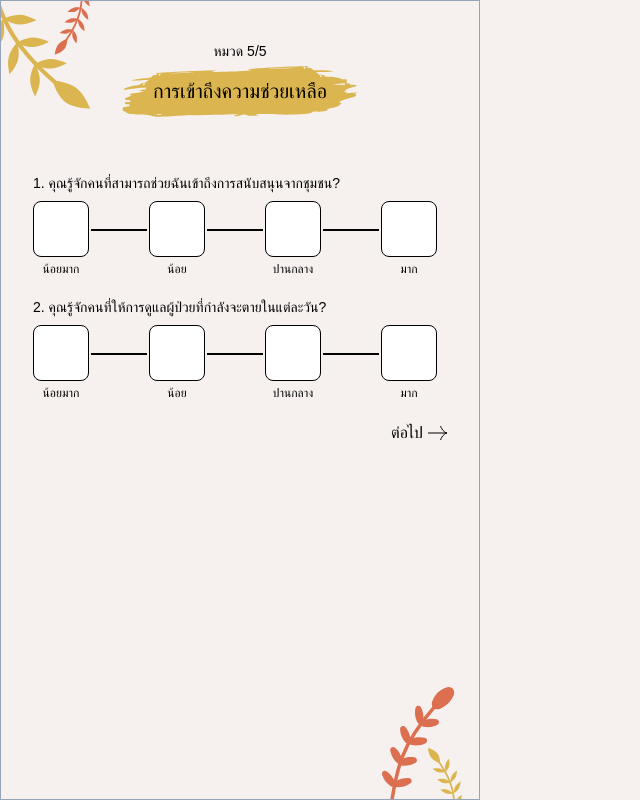
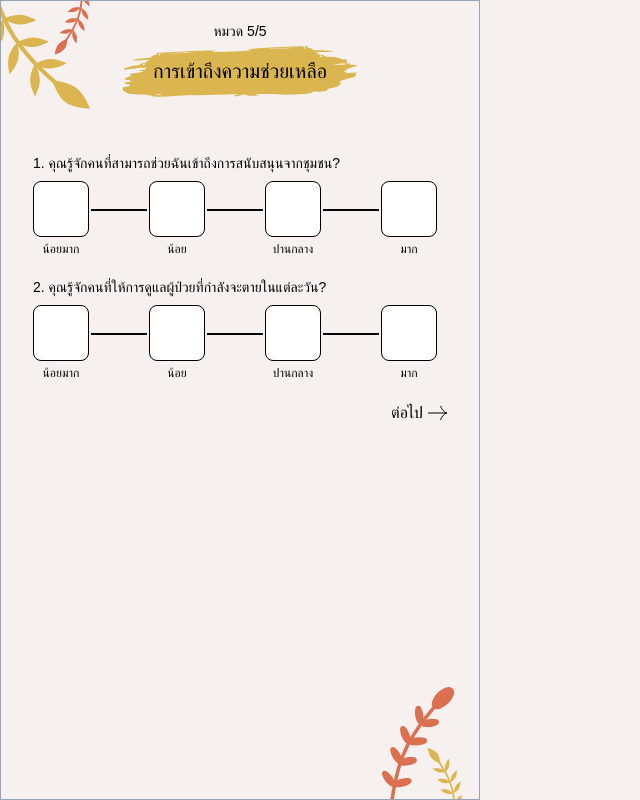
Before and after one commit to Tantatorn-dev/deathtalk-photobooth, a SvelteKit app: page /explore/5 in a window 1280 px wide. Shown: the whole page, without its empty margins (0-640 px from the left). Built offline with nearby package versions, Linux system fonts and the light colour scheme; a web font is replaced by a local one.

Commit message:
feat: set timeout and goto result page

```diff
--- a/src/routes/explore/5/+page.svelte
+++ b/src/routes/explore/5/+page.svelte
@@ -9,7 +9,7 @@
 
 <VineFrame hideVine2={index === 1}>
 	<div class="flex flex-col gap-3 ml-8 mr-8">
-		<div class="mt-10">
+		<div class="mt-5">
 			<Header chapter={5} title="การเข้าถึงความช่วยเหลือ" />
 		</div>
 		<div class="flex flex-col gap-5 mt-10">
--- a/src/routes/explore/intermission/+page.svelte
+++ b/src/routes/explore/intermission/+page.svelte
@@ -2,7 +2,7 @@
 	import { goto } from '$app/navigation';
 	import VineFrame from '../../../components/frame/VineFrame.svelte';
 
-	setInterval(() => {
+	setTimeout(() => {
 		goto('/explore/5');
 	}, 5000);
 </script>
--- a/src/routes/explore/thanks/+page.svelte
+++ b/src/routes/explore/thanks/+page.svelte
@@ -1,3 +1,11 @@
+<script lang="ts">
+	import { goto } from '$app/navigation';
+
+	setTimeout(() => {
+		goto('/result');
+	}, 5000);
+</script>
+
 <div class="relative w-full h-full">
 	<div class="flex items-center justify-center h-full">
 		<p>ขอบคุณที่มาสำรวจตัวเองนะ</p>
```
